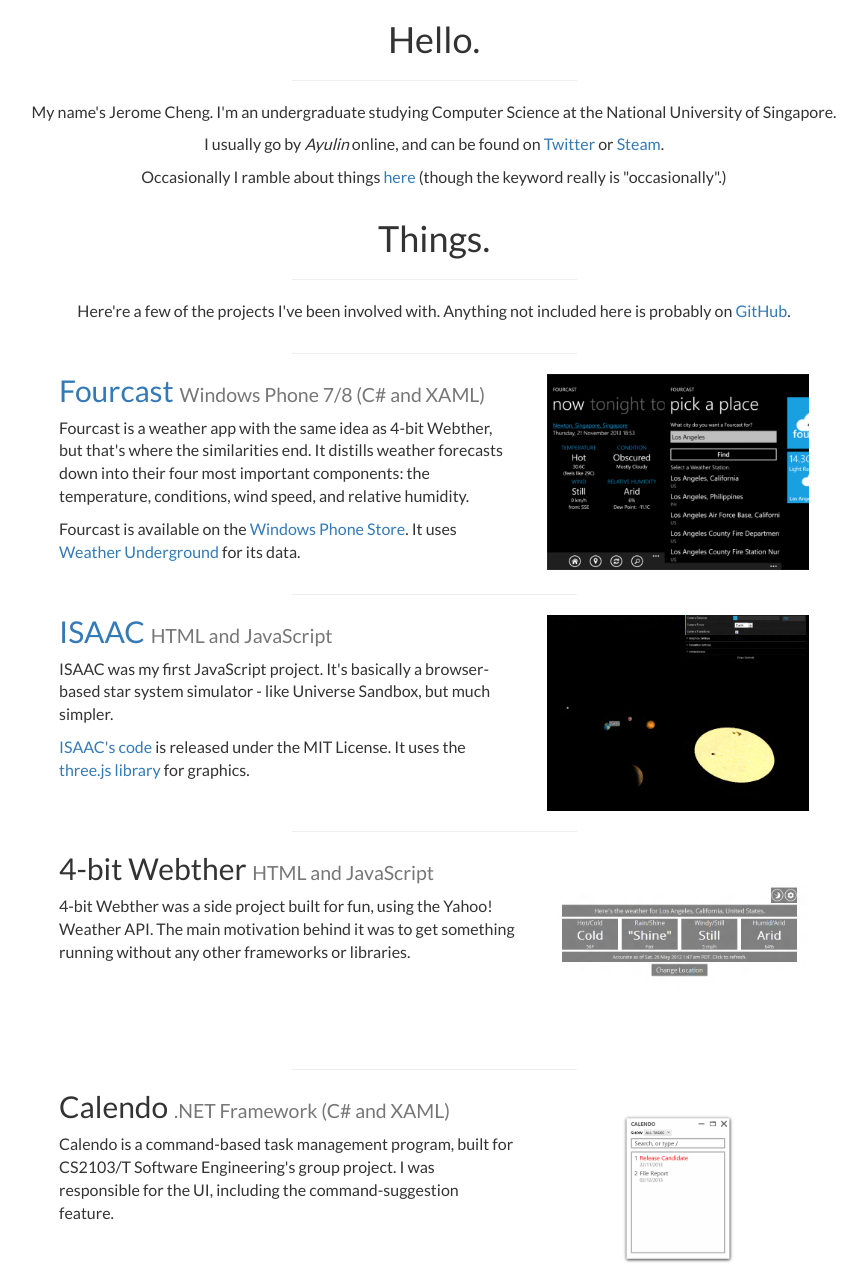
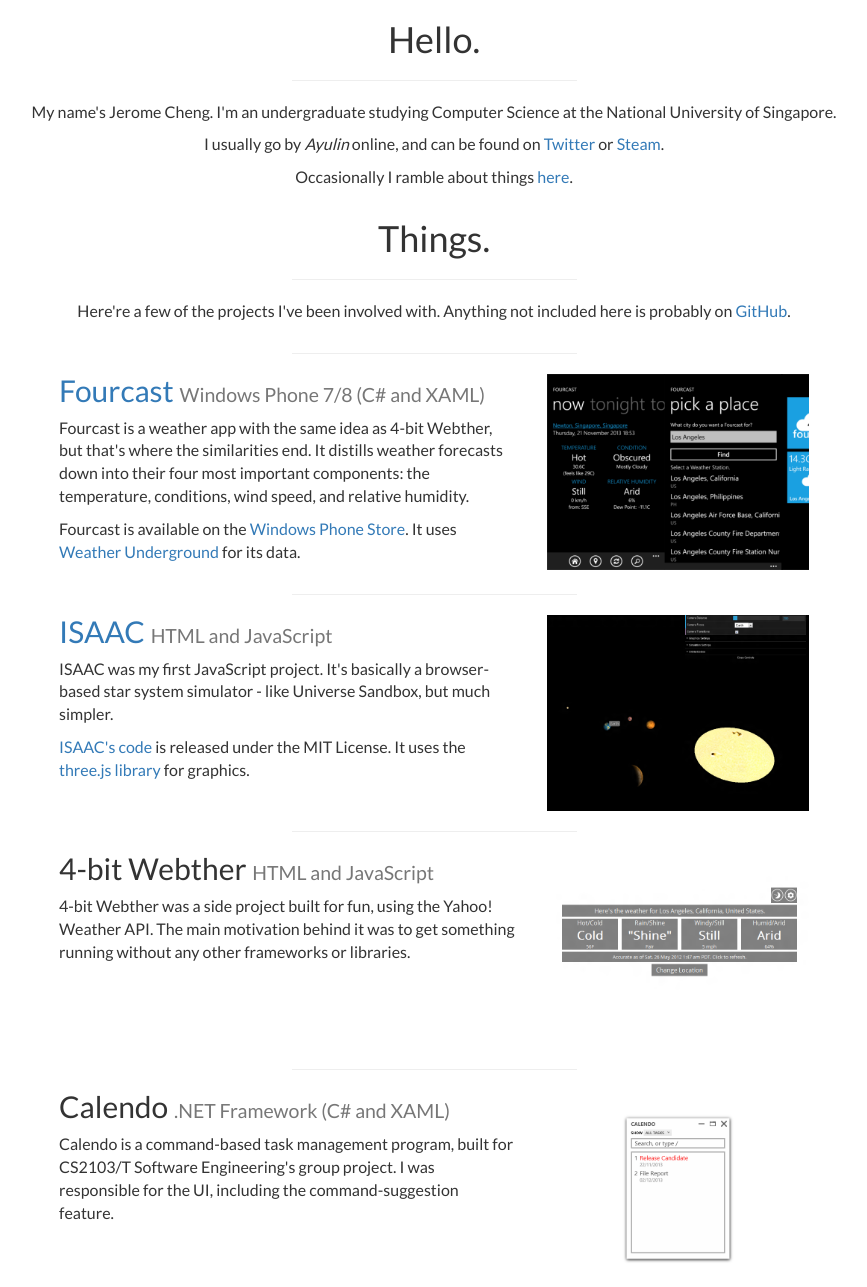
Before and after one commit to jcheng31/ayulin.net, a Jekyll site: the page built from Content/index.html, in a window 1280 px wide. Shown: the whole page, without its empty margins (206-1073 px from the left). Built offline with Jekyll 4.4.1, drawn with Linux system fonts in a browser that asks for light colours; nearby versions of some CDN libraries; Markdown is read by kramdown in place of the engine named in the settings.

Commit message:
Remove "keyword is occassionally".

```diff
--- a/Content/index.html
+++ b/Content/index.html
@@ -16,7 +16,7 @@ layout: default
         I usually go by <i>Ayulin</i> online, and can be found on <a href="https://twitter.com/Ayulin">Twitter</a> or <a href="https://steamcommunity.com/id/Ayulin">Steam</a>.
       </p>
       <p>
-        Occasionally I ramble about things <a href="./blog/">here</a> (though the keyword really is "occasionally".)
+        Occasionally I ramble about things <a href="./blog/">here</a>.
       </p>
     </div>
   </div>
```
